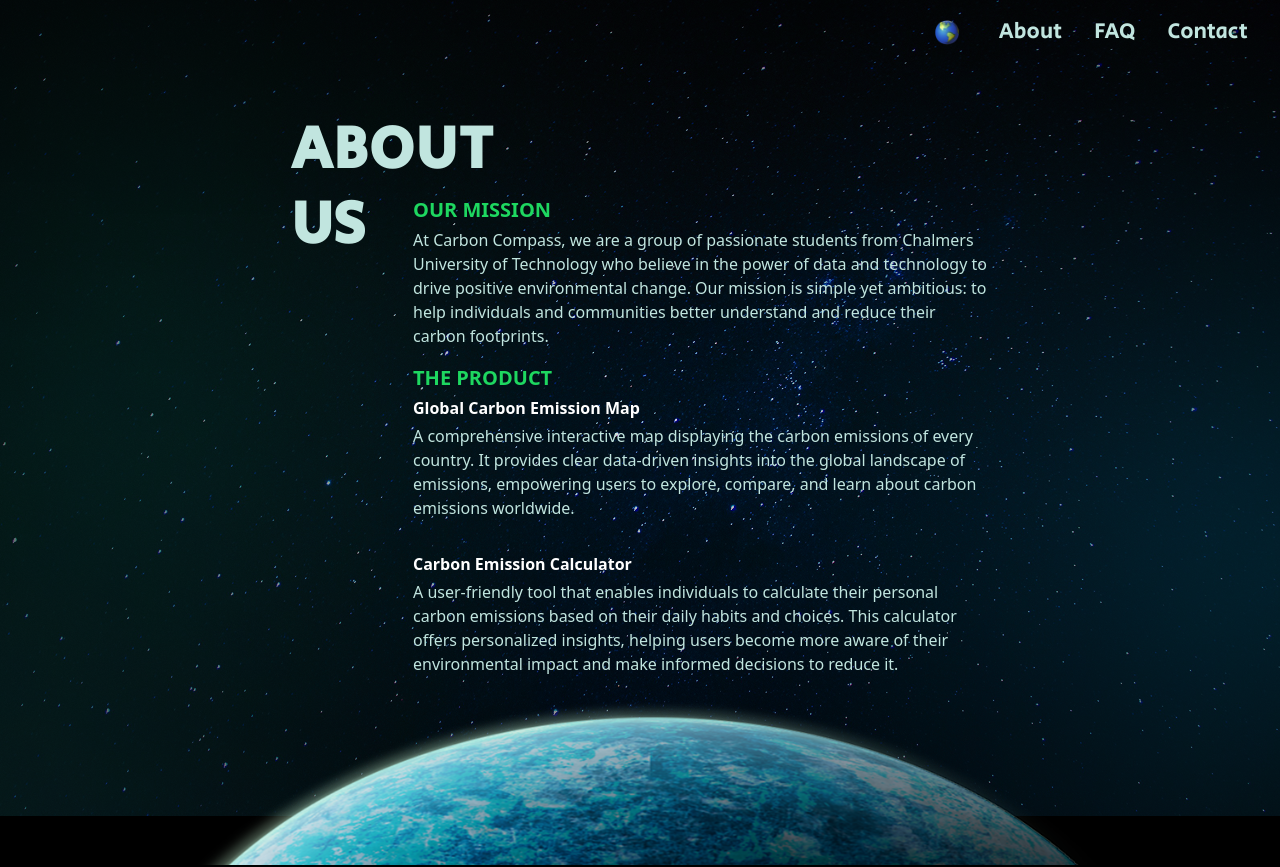
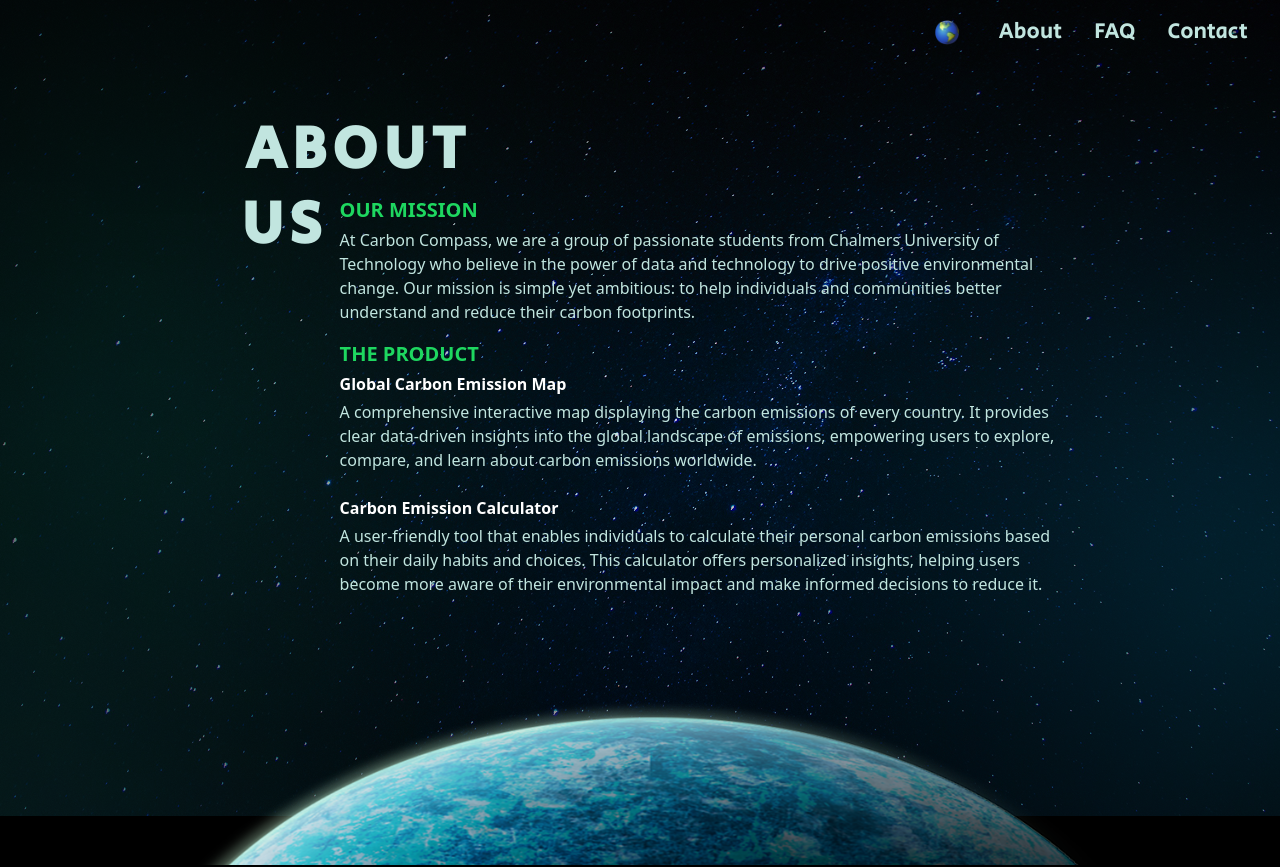
Before and after one commit to TicketedWave/DAT257, a Next.js app in the folder dat257/: page /about in a window 1280 px wide. Shown: the top 867 px of the page. Built offline with nearby package versions, Linux system fonts and the light colour scheme.

Commit message:
about page done

```diff
--- a/dat257/app/about/page.js
+++ b/dat257/app/about/page.js
@@ -8,26 +8,26 @@
       <Navbar />
     <div className="relative min-h-screen flex flex-col items-start justify-start overflow-hidden">
       {/* Main content */}
-      <main className="flex flex-col justify-start px-8 md:px-0 max-w-3xl mx-auto mt-12 ">
+      <main className="flex flex-col justify-start px-8 md:px-0 max-w-5xl w-2/3 mx-auto mt-12">
         {/* Left column: ABOUT US */}
-          <h1 className="text-5xl md:text-6xl font-bold text-[#C1E5DF] leading-tight tracking-wide mb-2" style={{fontFamily: 'var(--font-secular-one)'}}>ABOUT</h1>
-        <div className="flex flex-row items-start justify-center flex-1 px-8 md:px-0 max-w-3xl mx-auto gap-3">
-        <div className="flex flex-col items-start pr-8 min-w-[110px]">
-          <h2 className="text-5xl md:text-6xl font-bold text-[#C1E5DF]" style={{fontFamily: 'var(--font-secular-one)'}}>US</h2>
+          <h1 className="text-5xl md:text-6xl font-bold text-[#C1E5DF] leading-tight tracking-widest mb-2 pl-8" style={{fontFamily: 'var(--font-secular-one)'}}>ABOUT</h1>
+        <div className="flex flex-row items-start justify-center flex-1  max-w-4xl gap-3">
+        <div className="flex flex-col items-start flex-1 ">
+          <h2 className="text-5xl md:text-6xl font-bold text-[#C1E5DF] ml-7 tracking-widest" style={{fontFamily: 'var(--font-secular-one)'}}>US</h2>
         </div>
         {/* Right column: paragraphs */}
-        <div className="flex flex-col items-start">
+        <div className="flex flex-col items-start flex-7 ">
           <h3 className="text-xl font-bold text-[#1ED760] mb-1">OUR MISSION</h3>
-          <p className="text-[#C1E5DF] mb-4 max-w-xl">
+          <p className="text-[#C1E5DF] mb-4 w-full">
             At Carbon Compass, we are a group of passionate students from Chalmers University of Technology who believe in the power of data and technology to drive positive environmental change. Our mission is simple yet ambitious: to help individuals and communities better understand and reduce their carbon footprints.
           </p>
           <h3 className="text-xl font-bold text-[#1ED760] mb-1">THE PRODUCT</h3>
-          <h3 className="text-l font-bold text-white mb-1">Global Carbon Emission Map</h3>
-          <p className="text-[#C1E5DF] mb-4 max-w-xl">
+          <h3 className="text-l font-bold text-white mb-1 w-full">Global Carbon Emission Map</h3>
+          <p className="text-[#C1E5DF] mb-4 w-full">
             A comprehensive interactive map displaying the carbon emissions of every country. It provides clear data-driven insights into the global landscape of emissions, empowering users to explore, compare, and learn about carbon emissions worldwide.
           </p>
-          <h3 className="text-l font-bold text-white mb-1 mt-4">Carbon Emission Calculator</h3>
-          <p className="text-[#C1E5DF] mb-4 max-w-xl">
+          <h3 className="text-l font-bold text-white mb-1 mt-2">Carbon Emission Calculator</h3>
+          <p className="text-[#C1E5DF] mb-4 w-full">
           A user-friendly tool that enables individuals to calculate their personal carbon emissions based on their daily habits and choices. This calculator offers personalized insights, helping users become more aware of their environmental impact and make informed decisions to reduce it.
           </p>
         </div>
```
